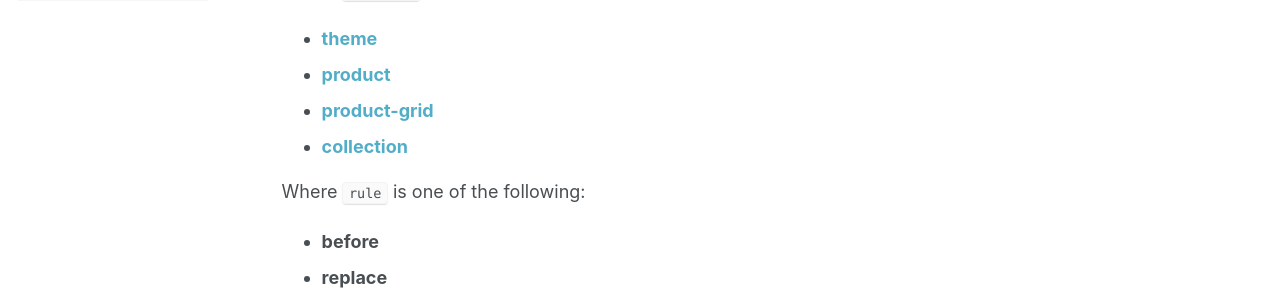
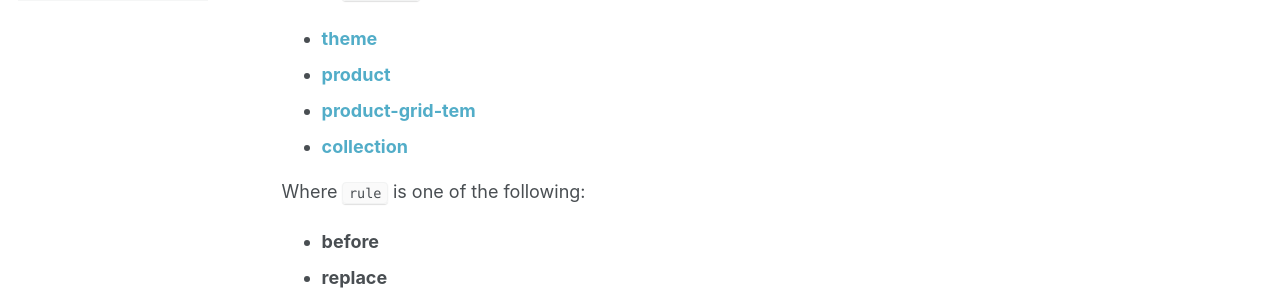
Before and after one commit to emiliobool/ThemeX, a Jekyll site: the page built from _pages/hooks.md, in a window 1280 px wide and 900 px high. Shown: the part 407-701 px from the top of the window. Built offline with Jekyll 4.4.1, drawn with Linux system fonts in a browser that asks for light colours.

Commit message:
no message

```diff
--- a/_pages/hooks.md
+++ b/_pages/hooks.md
@@ -15,7 +15,7 @@ Where `template` is either of these:
 
 - **[theme](#theme)**
 - **[product](#product)**
-- **[product-grid](#product-grid)**
+- **[product-grid-tem](#product-grid-item)**
 - **[collection](#collection)**
 
 Where `rule` is one of the following:
```
